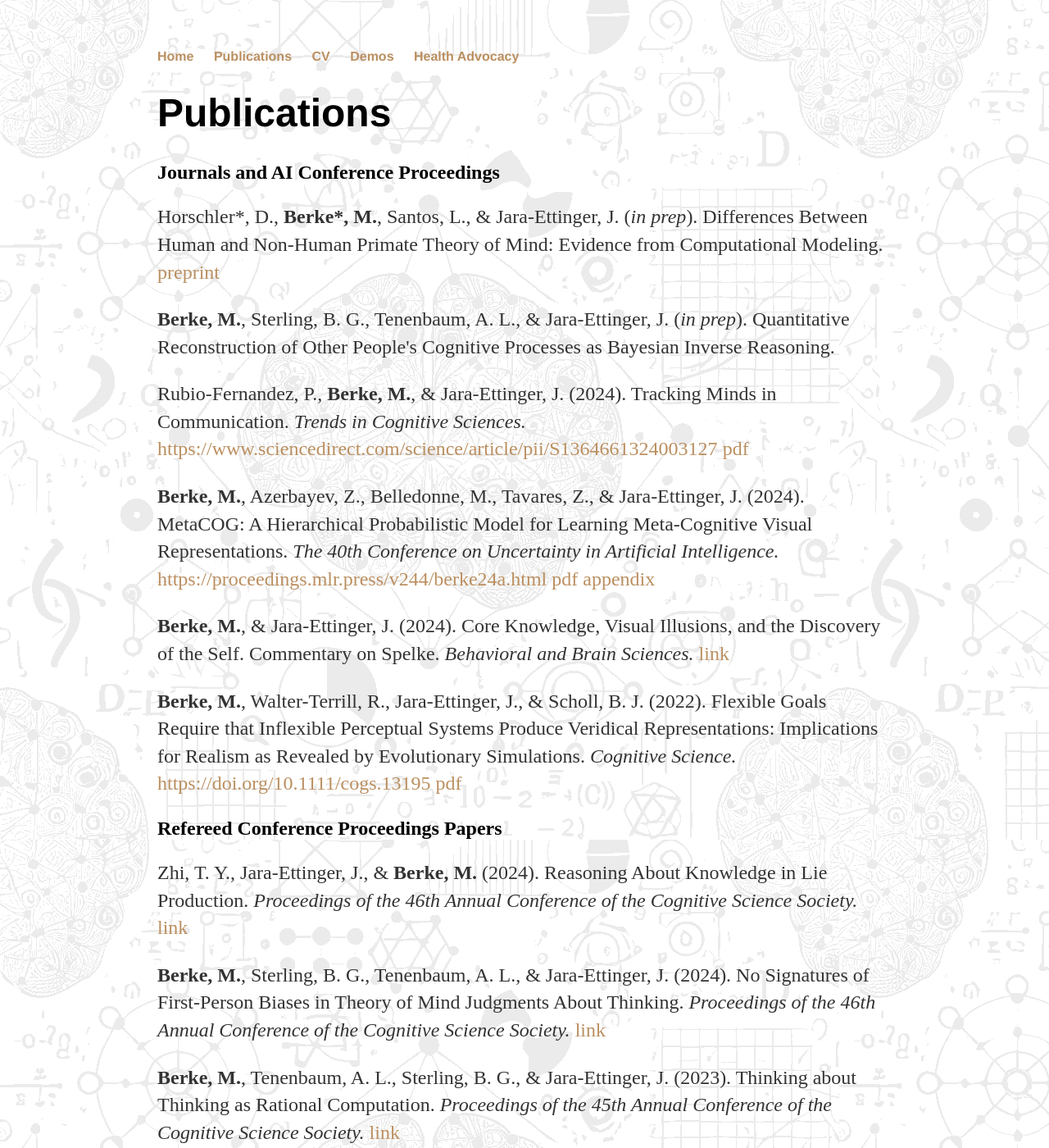
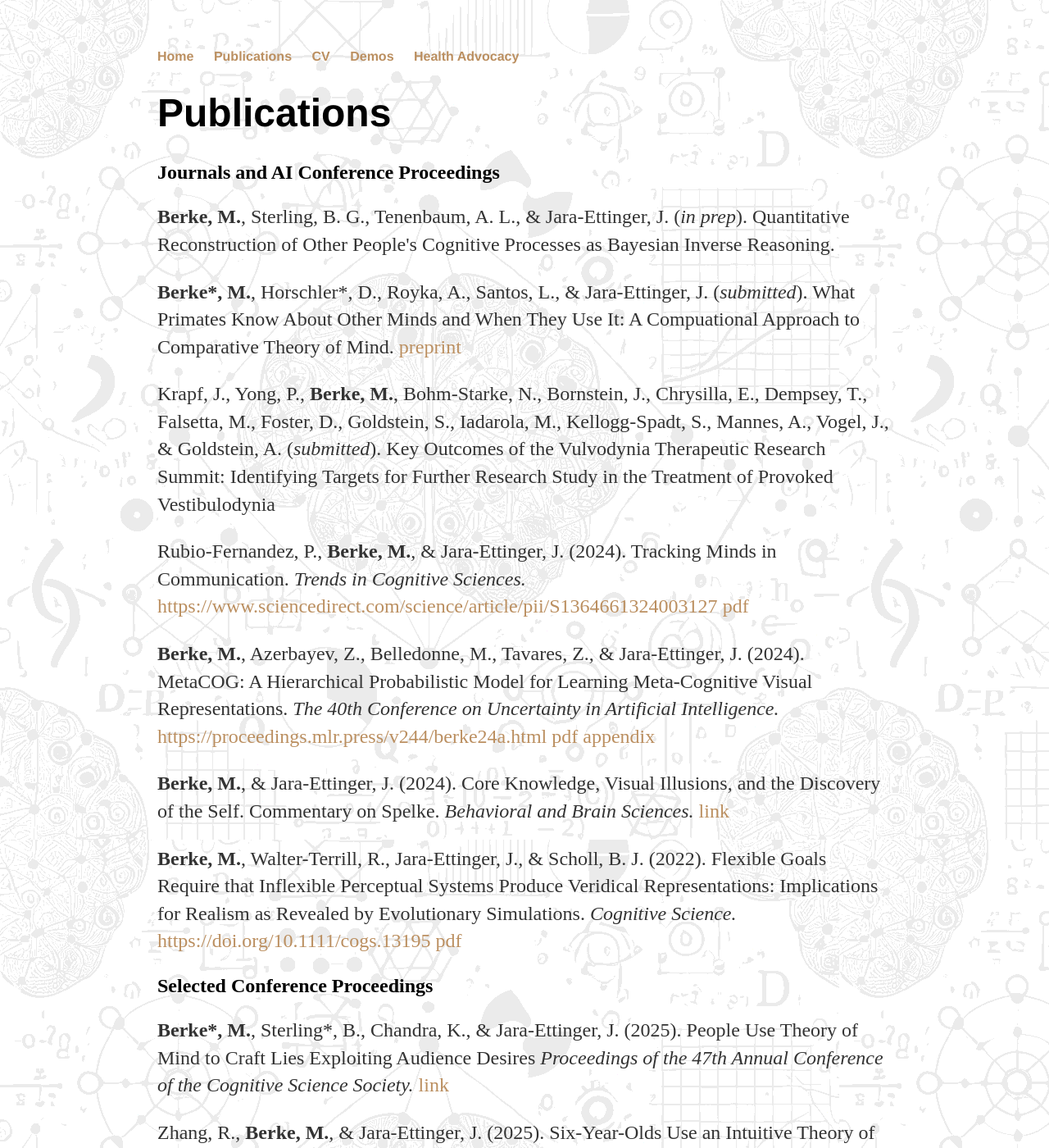
Before and after one commit to marleneberke/marleneberke.github.io, a Jekyll site: the page built from publications.html, in a window 1280 px wide and 1400 px high. Shown: the whole window at 82% size. Built offline with Jekyll 4.4.1, drawn with Linux system fonts in a browser that asks for light colours; some of the changed text lies outside the part shown.

Commit message:
updates
Former-commit-id: 9aa15c3d7383c1868396ea2774ec0008eed4f2a9

```diff
--- a/publications.html
+++ b/publications.html
@@ -12,20 +12,26 @@ title: Publications
 
 <h2>Journals and AI Conference Proceedings</h2>
 
-<p>Horschler*, D., <b>Berke*, M.</b>, Santos, L., & Jara-Ettinger, J. (<i>in prep</i>). Differences Between Human and Non-Human Primate Theory of Mind: Evidence from Computational Modeling. <a href="https://www.biorxiv.org/content/10.1101/2023.08.02.551487v1.full.pdf">preprint</a> </p>
+<p><b>Berke, M.</b>, Sterling, B. G., Tenenbaum, A. L., & Jara-Ettinger, J. (<i>in prep</i>). Quantitative Reconstruction of Other People's Cognitive Processes as Bayesian Inverse Reasoning. </p>
 
-<p><b>Berke, M.</b>, Sterling, B. G., Tenenbaum, A. L., & Jara-Ettinger, J. (<i>in prep</i>). Quantitative Reconstruction of Other People's Cognitive Processes as Bayesian Inverse Reasoning. </p>
+<p><b>Berke*, M.</b>, Horschler*, D., Royka, A., Santos, L., & Jara-Ettinger, J. (<i>submitted</i>). What Primates Know About Other Minds and When They Use It: A Compuational Approach to Comparative Theory of Mind. <a href="https://www.biorxiv.org/content/10.1101/2023.08.02.551487v1.full.pdf">preprint</a> </p>
+
+<p>Krapf, J., Yong, P., <b>Berke, M.</b>, Bohm-Starke, N., Bornstein, J., Chrysilla, E., Dempsey, T., Falsetta, M., Foster, D., Goldstein, S., Iadarola, M., Kellogg-Spadt, S., Mannes, A., Vogel, J., & Goldstein, A. (<i>submitted</i>). Key Outcomes of the Vulvodynia Therapeutic Research Summit: Identifying Targets for Further Research Study in the Treatment of Provoked Vestibulodynia </p>
 
 <p>Rubio-Fernandez, P., <b>Berke, M.</b>, & Jara-Ettinger, J. (2024). Tracking Minds in Communication. <i>Trends in Cognitive Sciences.</i> <a href=https://www.sciencedirect.com/science/article/pii/S1364661324003127>https://www.sciencedirect.com/science/article/pii/S1364661324003127</a> <a href="https://github.com/marleneberke/marleneberke.github.io/raw/main/TrackingMinds.pdf">pdf</a> </p>
 
 <p><b>Berke, M.</b>, Azerbayev, Z., Belledonne, M., Tavares, Z., & Jara-Ettinger, J. (2024). MetaCOG: A Hierarchical Probabilistic Model for Learning Meta-Cognitive Visual Representations. <i>The 40th Conference on Uncertainty in Artificial Intelligence.</i> <a href="https://proceedings.mlr.press/v244/berke24a.html">https://proceedings.mlr.press/v244/berke24a.html</a> <a href="https://github.com/marleneberke/marleneberke.github.io/raw/main/berke24a.pdf">pdf</a>  <a href="https://github.com/marleneberke/marleneberke.github.io/raw/main/MetaCOG_UAI_2024_appendix.pdf">appendix</a> </p>
 
-<p><b>Berke, M.</b>,  & Jara-Ettinger, J. (2024). Core Knowledge, Visual Illusions, and the Discovery of the Self. Commentary on Spelke. <i>Behavioral and Brain Sciences.</i> <a href="https://www.cambridge.org/core/journals/behavioral-and-brain-sciences/article/abs/core-knowledge-visual-illusions-and-the-discovery-of-the-self/F4F2AF64F203DF113A012BAC69D99952">link</a> </p>
+<p><b>Berke, M.</b>, & Jara-Ettinger, J. (2024). Core Knowledge, Visual Illusions, and the Discovery of the Self. Commentary on Spelke. <i>Behavioral and Brain Sciences.</i> <a href="https://www.cambridge.org/core/journals/behavioral-and-brain-sciences/article/abs/core-knowledge-visual-illusions-and-the-discovery-of-the-self/F4F2AF64F203DF113A012BAC69D99952">link</a> </p>
 
 <p><b>Berke, M.</b>, Walter-Terrill, R., Jara-Ettinger, J., & Scholl, B. J. (2022). Flexible Goals Require that Inflexible Perceptual Systems Produce Veridical Representations: Implications for Realism as Revealed by Evolutionary Simulations. <i>Cognitive Science.</i>  <a href="https://doi.org/10.1111/cogs.13195">https://doi.org/10.1111/cogs.13195</a> <a href="https://github.com/marleneberke/marleneberke.github.io/raw/main/FlexibleGoals.pdf">pdf</a> </p>
 
 
-<h2>Refereed Conference Proceedings Papers</h2>
+<h2>Selected Conference Proceedings</h2>
+
+<p><b>Berke*, M.</b>, Sterling*, B., Chandra, K., & Jara-Ettinger, J. (2025). People Use Theory of Mind to Craft Lies Exploiting Audience Desires <i>Proceedings of the 47th Annual Conference of the Cognitive Science Society.</i> <a href="https://files.osf.io/v1/resources/a65f3_v1/providers/osfstorage/681f699d81f56bc071ce9e03?action=download&direct&version=1">link</a> </p>
+
+<p>Zhang, R., <b>Berke, M.</b>, & Jara-Ettinger, J. (2025). Six-Year-Olds Use an Intuitive Theory of Attention to Infer What Others See, Whom to Trust, and What They Want <i>Proceedings of the 46th Annual Conference of the Cognitive Science Society.</i> <a href="https://osf.io/cpd7u/download">link</a> </p>
 
 <p>Zhi, T. Y., Jara-Ettinger, J., & <b>Berke, M.</b> (2024). Reasoning About Knowledge in Lie Production. <i>Proceedings of the 46th Annual Conference of the Cognitive Science Society.</i> <a href="https://osf.io/4mu8v/download/?format=pdf">link</a> </p>
 
--- a/womenshealth.html
+++ b/womenshealth.html
@@ -24,7 +24,7 @@ These conditions are highly stigmatized and receive little public attention or a
 <p>Set to this background, I’ve built a coalition of patients, medical providers, researchers, and other allies to change this reality.</p>
 <p>Here are a few of the actions that I have taken:</p>
 
-<p>- Organized the Connecticut chapter of <a href="https://www.tightlipped.org/">Tight Lipped</a> and collaborated with Yale's and UConn's OBGYN departments to ensure that residents receive some education about chronic vulvovaginal pain conditions.</p>
+<p>- Organized the Connecticut chapter of the non-profit patient advocacy organization <a href="https://www.tightlipped.org/">Tight Lipped</a> and collaborated with Yale's and UConn's OBGYN departments to ensure that residents receive some education about chronic vulvovaginal pain conditions.</p>
 
 <p>- Penned an <a href="https://cornellsun.com/2023/09/23/guest-room-the-disturbing-failures-in-gynecological-care-at-cornell-health/">Op Ed</a> detailing my experiences seeking care for chronic gynecological pain while a student at Cornell University, and calling for the University to address the problems in gynecological care at its student health center.</p>
 
```
Also changed, not shown: index.html (+3 -5 lines), SSS.jpeg (deleted), marlene.jpg (deleted).
